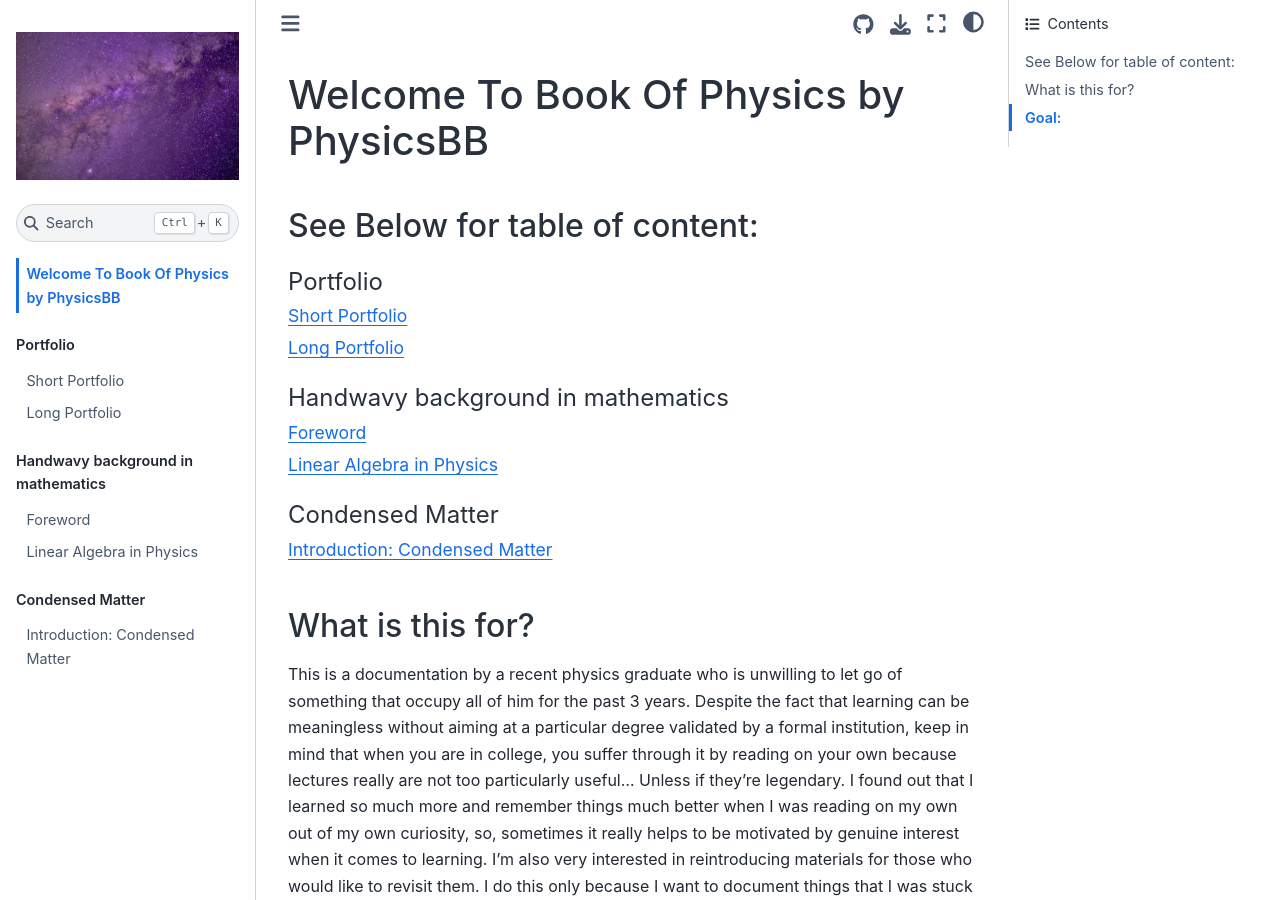
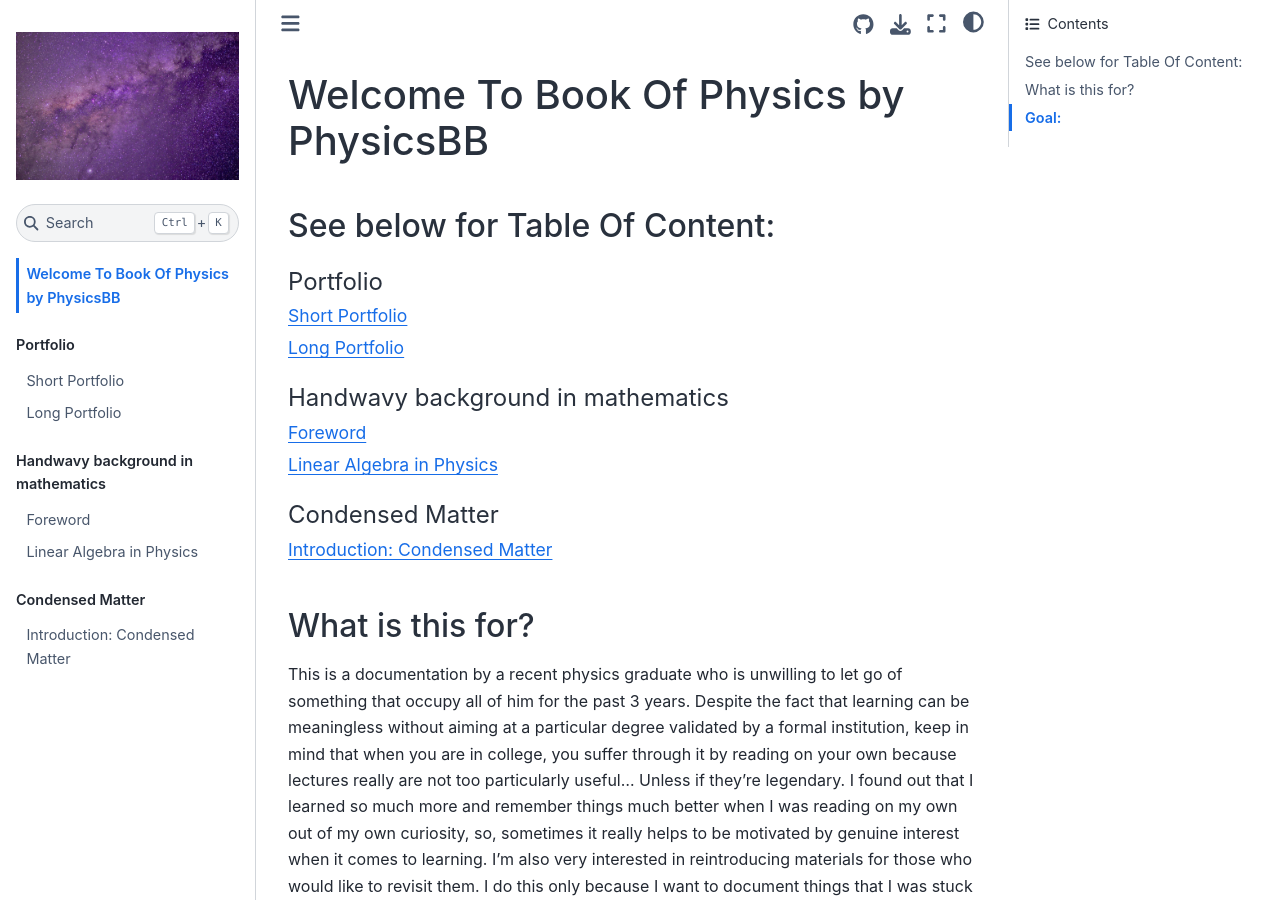
Before and after one commit to physicsbb/BookOfPhysics, a Jupyter Book: the page built from index.md, in a window 1280 px wide and 900 px high. Built offline with Jupyter Book 1.0.4 settings and Sphinx 7.4.7 and the Sphinx Book theme 1.1.4, drawn with Linux system fonts in a browser that asks for light colours.

````diff
--- a/index.md
+++ b/index.md
@@ -1,6 +1,6 @@
 # Welcome To Book Of Physics by PhysicsBB
 
-## See Below for table of content:
+## See below for Table Of Content:
 ```{tableofcontents}
 ```
 
````
Also changed, not shown: Portfolio/portfolioLong.md (+8 -7 lines), 8 other files.
